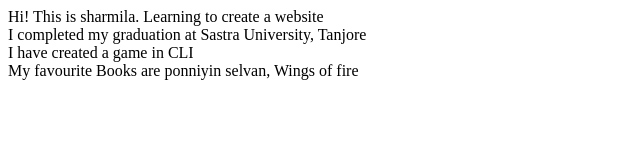
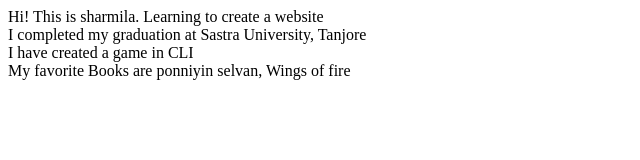
Before and after one commit to sharmivijay/sharmi-site, a plain HTML site: page index.html in a window 1280 px wide. Shown: the full height of the page, 0-640 px from the left. Drawn offline with Linux system fonts and the light colour scheme.

Commit message:
Updated with American English

```diff
--- a/index.html
+++ b/index.html
@@ -10,6 +10,6 @@
     <div>Hi! This is sharmila. Learning to create a website</div>
     <div>I completed my graduation at Sastra University, Tanjore </div>
     <div>I have created a game in CLI</div>
-    <div>My favourite Books are ponniyin selvan, Wings of fire</div>
+    <div>My favorite Books are ponniyin selvan, Wings of fire</div>
 </body>
 </html>
```
